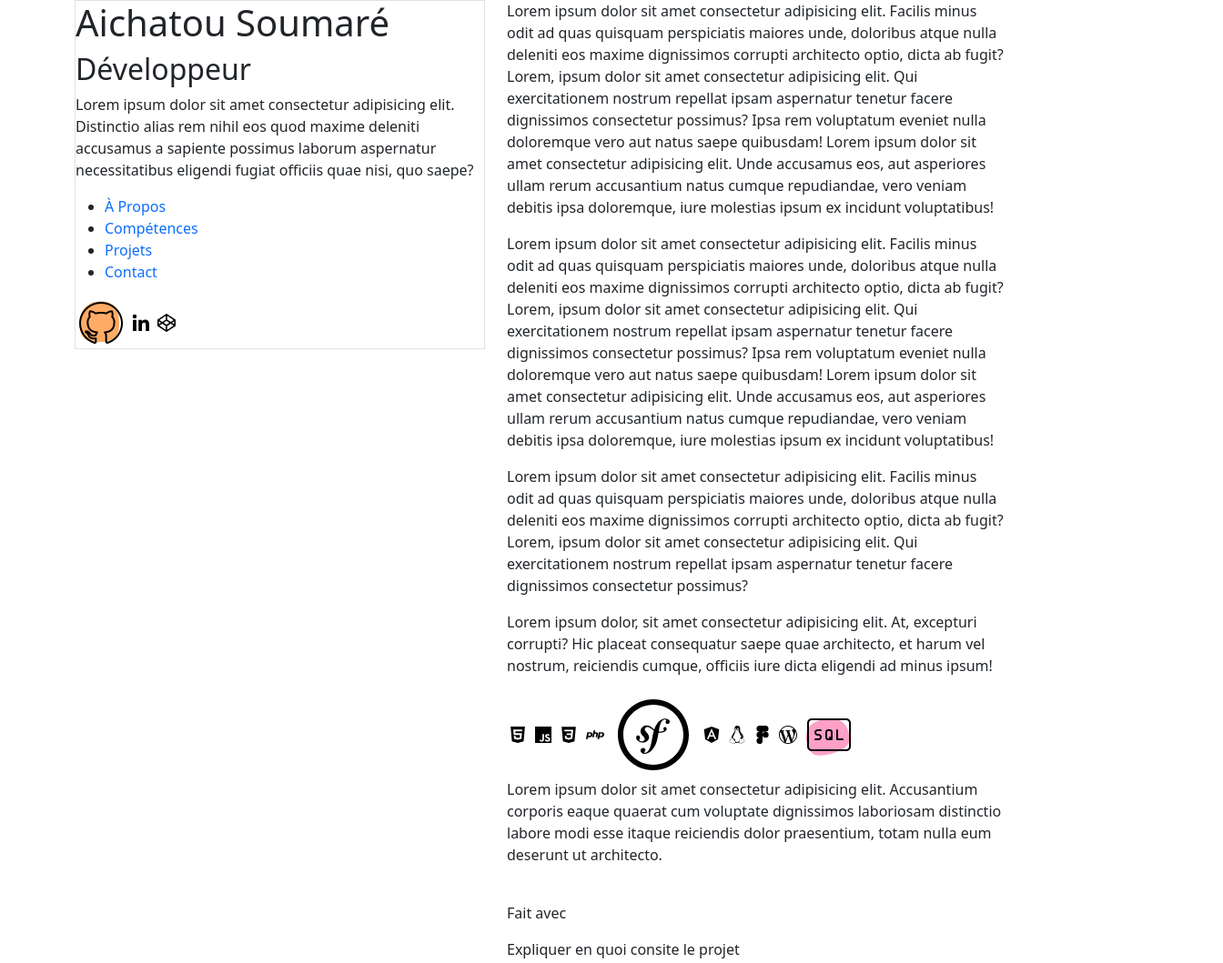
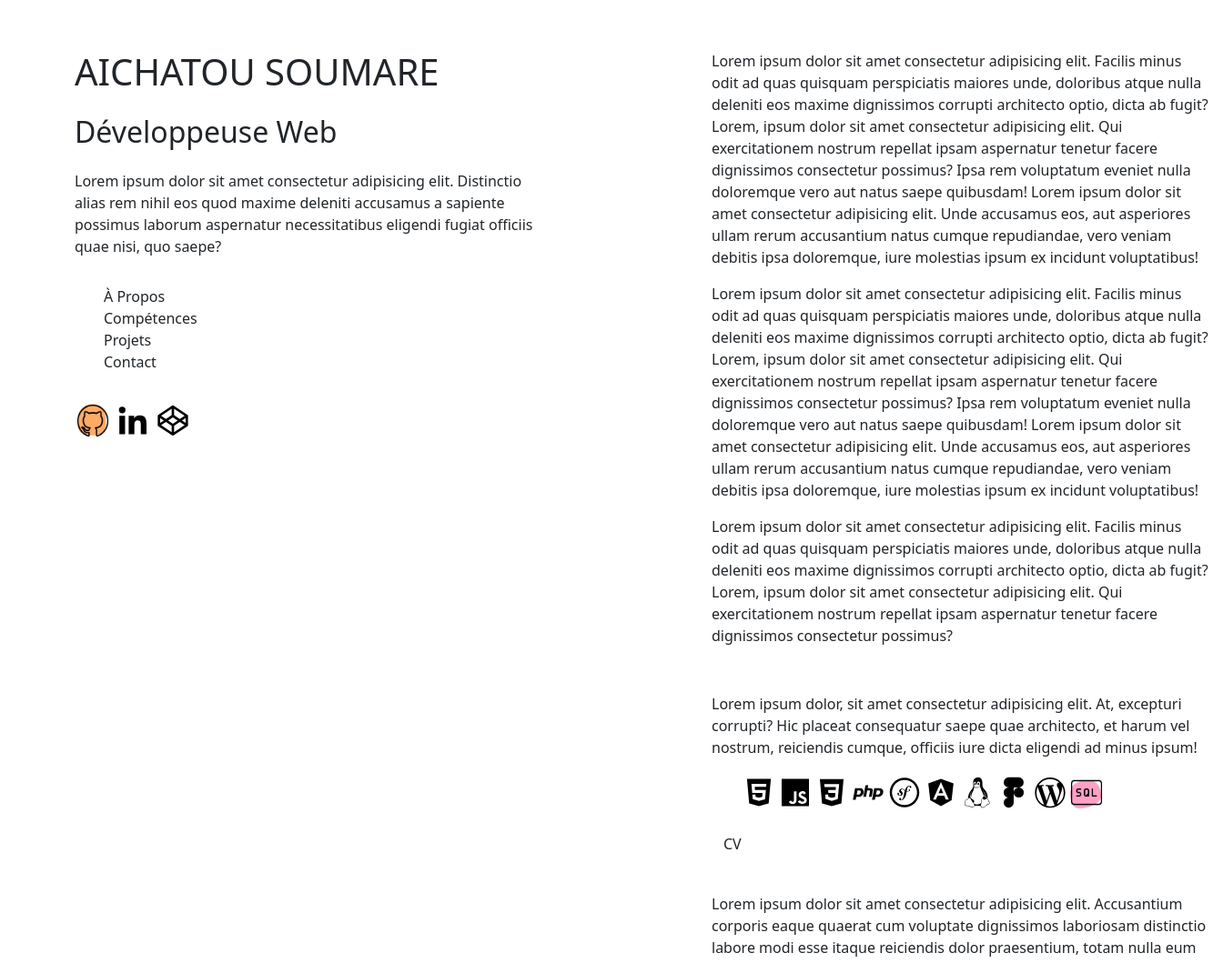
Before and after one commit to agathism/Mon-Portfolio, a plain HTML site: page index.html in a window 1280 px wide. Shown: the top 1059 px of the page at 91% size, 1344 px wide, since content can reach past the window. Drawn offline with nearby package versions, Linux system fonts and the light colour scheme.

Commit message:
new commit

```diff
--- a/index.html
+++ b/index.html
@@ -5,25 +5,14 @@
     <meta name="viewport" content="width=device-width, initial-scale=1.0" />
     <title>Portfolio - Aichatou Soumaré</title>
     <link rel="stylesheet" href="style.css" />
-    <link
-      href="https://cdn.jsdelivr.net/npm/bootstrap@5.3.3/dist/css/bootstrap.min.css"
-      rel="stylesheet"
-      integrity="sha384-QWTKZyjpPEjISv5WaRU9OFeRpok6YctnYmDr5pNlyT2bRjXh0JMhjY6hW+ALEwIH"
-      crossorigin="anonymous"
-    />
-    <script
-      src="https://cdn.jsdelivr.net/npm/bootstrap@5.3.3/dist/js/bootstrap.bundle.min.js"
-      integrity="sha384-YvpcrYf0tY3lHB60NNkmXc5s9fDVZLESaAA55NDzOxhy9GkcIdslK1eN7N6jIeHz"
-      crossorigin="anonymous"
-    ></script>
+    <link href="https://cdn.jsdelivr.net/npm/bootstrap@5.3.3/dist/css/bootstrap.min.css" rel="stylesheet" integrity="sha384-QWTKZyjpPEjISv5WaRU9OFeRpok6YctnYmDr5pNlyT2bRjXh0JMhjY6hW+ALEwIH" crossorigin="anonymous" />
   </head>
   <body>
     <div class="container">
       <div class="row">
         <header class="col-sm-5 col-md-6 col-lg-5">
-          <section class="border zindex-fixed:1030;">
-            <h1>Aichatou Soumaré</h1>
-            <h2>Développeur</h2>
+            <h1>Aichatou Soumare</h1>
+            <h2>Développeuse Web</h2>
             <p>
               Lorem ipsum dolor sit amet consectetur adipisicing elit.
               Distinctio alias rem nihil eos quod maxime deleniti accusamus a
@@ -46,12 +35,14 @@
                 </li>
               </ul>
             </nav>
+            <div>
             <img src="Images/icons8-github-56.png" alt="Github" />
             <img src="Images/bxl-linkedin 96.svg" alt="Linkedin" />
             <img src="Images/bxl-codepen96.svg" alt="CodePen" />
-          </section>
+          </div>
           </header>
-        <main class="col-sm-7 col-md-6 col-lg-6">
+          <div class="col-sm-7 col-md-6 col-lg-6">
+        <main>
           <section id="aboutMe">
             <p>
               Lorem ipsum dolor sit amet consectetur adipisicing elit. Facilis
@@ -88,7 +79,7 @@
               aspernatur tenetur facere dignissimos consectetur possimus?
             </p>
           </section>
-          <section id="Skills">
+          <section id="skills">
             <p>
               Lorem ipsum dolor, sit amet consectetur adipisicing elit. At,
               excepturi corrupti? Hic placeat consequatur saepe quae architecto,
@@ -96,20 +87,20 @@
               eligendi ad minus ipsum!
             </p>
             <div class="pictures">
-              <div>
-                <img src="Images/bxl-html96.svg" alt="Html" />
-                <img src="Images/bxl-javascript96.svg" alt="Javascript" />
-                <img src="Images/bxl-css396.svg" alt="CSS" />
-                <img src="Images/bxl-php96.svg" alt="PHP" />
-                <img src="Images/bxl-symfony 96.svg" alt="Symfony" />
-                <img src="Images/bxl-angular96.svg" alt="Angular" />
-                <img src="Images/bxl-linux96.svg" alt="Linux" />
-                <img src="Images/bxl-figma96.svg" alt="Figma" />
-                <img src="Images/bxl-wordpress96.svg" alt="Wordpress" />
-                <img src="Images/icons8-sql-56.png" alt="SQL" />
+              <ul class="d-flex flex-wrap">
+                <li><img src="Images/bxl-html96.svg" alt="Html" /></li>
+                <li><img src="Images/bxl-javascript96.svg" alt="Javascript" /></li>
+                <li><img src="Images/bxl-css396.svg" alt="CSS" /></li>
+                <li><img src="Images/bxl-php96.svg" alt="PHP" /></li>
+                <li><img src="Images/bxl-symfony96.svg" alt="Symfony" /></li>
+                <li><img src="Images/bxl-angular96.svg" alt="Angular" /></li>
+                <li><img src="Images/bxl-linux96.svg" alt="Linux" /></li>
+                <li><img src="Images/bxl-figma96.svg" alt="Figma" /></li>
+                <li><img src="Images/bxl-wordpress96.svg" alt="Wordpress" /></li>
+                <li><img src="Images/icons8-sql-56.png" alt="SQL" /></li>
+              </ul>
             </div>
-              <!-- Boutton CV ICI -->
-            </div>
+            <button type="button" class="btn">CV</button>
           </section>
           <section id="projects">
             <p>
@@ -119,31 +110,30 @@
               praesentium, totam nulla eum deserunt ut architecto.
             </p>
             <div class="projects">
-              <div class="project">
+              <span class="project">
                 <img src="" alt="" />
                 <p>Fait avec <img src="" alt="" /></p>
                 <p>Expliquer en quoi consite le projet</p>
-              </div>
-              <div class="project">
+              </span>
+              <span class="project">
                 <img src="" alt="" />
                 <p>Fait avec <img src="" alt="" /></p>
                 <p>Expliquer en quoi consite le projet</p>
-              </div>
-              <div class="project">
+              </span>
+              <span class="project">
                 <img src="" alt="" />
                 <p>Fait avec <img src="" alt="" /></p>
                 <p>Expliquer en quoi consite le projet</p>
-              </div>
-              <div class="project">
+              </span>
+              <span class="project">
                 <img src="" alt="" />
                 <p>Fait avec <img src="" alt="" /></p>
                 <p>Expliquer en quoi consite le projet</p>
-              </div>
+              </span>
             </div>
           </section>
           <section id="contact">
             <p>Contactez-moi</p>
-            <div>
               <form action="" method="get">
                 <div class="name">
                   <label for="name">Nom*</label>
@@ -164,26 +154,33 @@
                   <label for="object">Objet*</label>
                   <input type="text" name="name" id="name" size="55" required />
                   <label for="message">Message*</label>
-                  <input type="text" name="message" id="message" size="55" required />
+                  <input
+                    type="text"
+                    name="message"
+                    id="message"
+                    size="55"
+                    required
+                  />
                 </div>
                 <p>*Champ obligatoire</p>
                 <div>
-                <input type="checkbox" id="terms" name="terms" required/>
+                  <input type="checkbox" id="terms" name="terms" required />
                   <label for="terms"
                     >En soumettant ce formulaire, j'accepte que mes données
-                  personnelles soient utilisées pour me recontacter. Aucun autre
-                  traitement ne sera effectué avec ces informations.</label
+                    personnelles soient utilisées pour me recontacter. Aucun
+                    autre traitement ne sera effectué avec ces
+                    informations.</label
                   >
                 </div>
                 <input type="submit" value="Envoyer" />
               </form>
-            </div>
           </section>
+        </main>
           <footer>
             <p>Aichatou@2024. Mentions Légales</p>
             <p>Tous droits réservés.</p>
           </footer>
-        </main>
+        </div>
         </div>
       </div>
   </body>
--- a/style.css
+++ b/style.css
@@ -1,6 +1,48 @@
-body{
-    margin: 0;
-    a{
-        text-decoration: none;
+@import url("https://fonts.googleapis.com/css2?family=Roboto:wght@300;400;500;700;900&display=swap");
+@import url("https://fonts.googleapis.com/css2?family=Poppins:ital,wght@0,100;0,200;0,300;0,400;0,500;0,600;0,700;0,800;0,900;1,100;1,200;1,300;1,400;1,500;1,600;1,700;1,800;1,900&family=Roboto:wght@300;400;500;700;900&display=swap");
+@import url("https://fonts.googleapis.com/css2?family=Lato:ital,wght@0,100;0,300;0,400;0,700;0,900;1,100;1,300;1,400;1,700;1,900&display=swap");
+
+body {
+  font-family: "Poppins";
+  scroll-behavior: smooth;
+  margin: 0;
+  img {
+    width: 40px;
+    height: 43px;
+  }
+  ul {
+    list-style-type: none;
+  }
+  header {
+    position: fixed;
+    padding-top: 55px;
+    h1,
+    h2,
+    p,
+    nav {
+      padding-bottom: 15px;
     }
+    h1 {
+      text-transform: uppercase;
+    }
+    a {
+      text-decoration: none;
+      color: inherit;
+    }
+  }
+  main {
+    position: relative;
+    left: 700px;
+    padding-top: 55px;
+    section#aboutMe,
+    section#skills,
+    section#projects,
+    section#contact {
+      padding-bottom: 35px;
+    }
+    section#skills {
+      div.pictures {
+      }
+    }
+  }
 }
```
Also changed, not shown: Images/bxl-symfony96.svg (renamed from Images/bxl-symfony 96.svg). Lines whose indentation alone changed are shown as unchanged.
